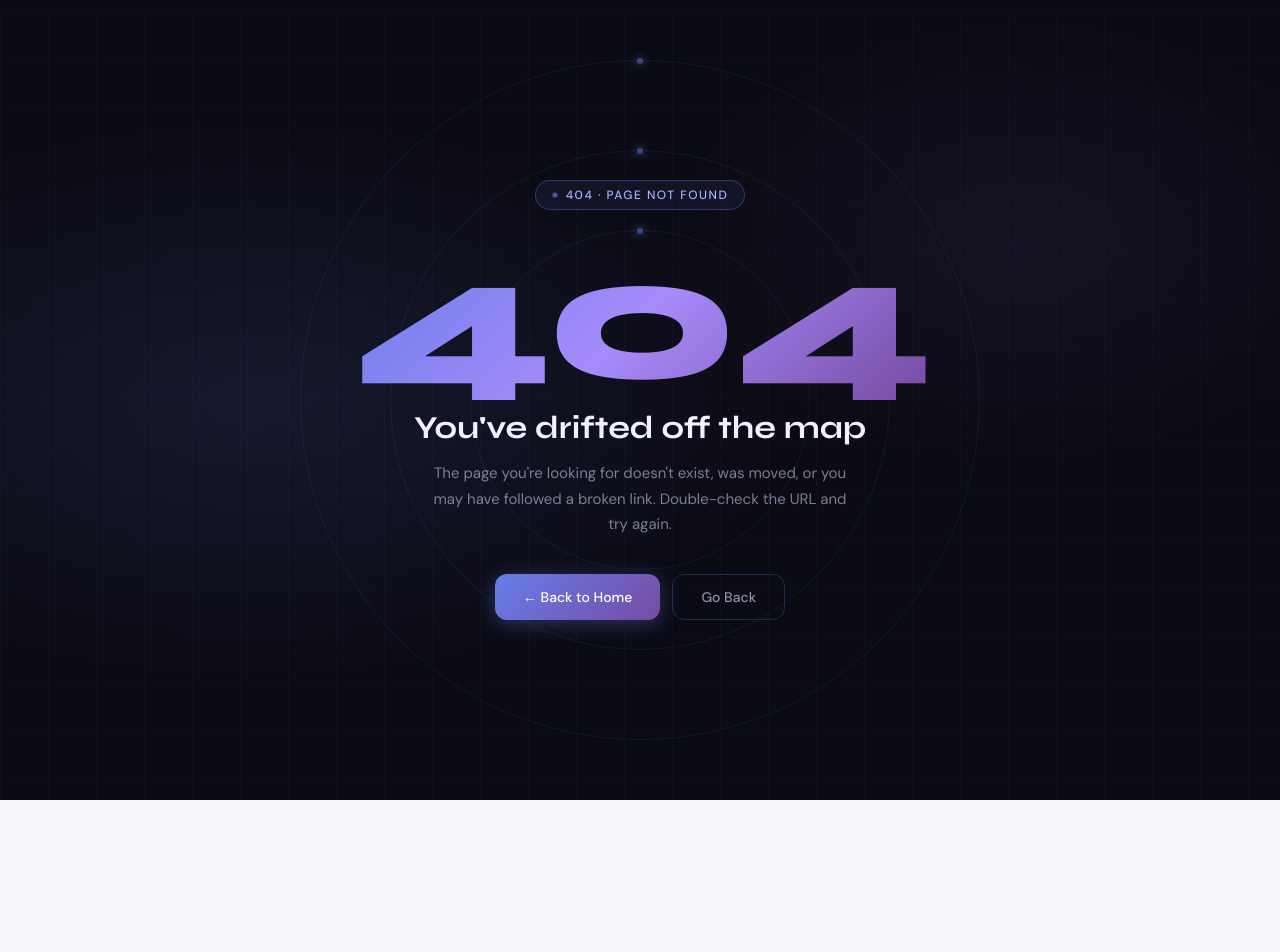
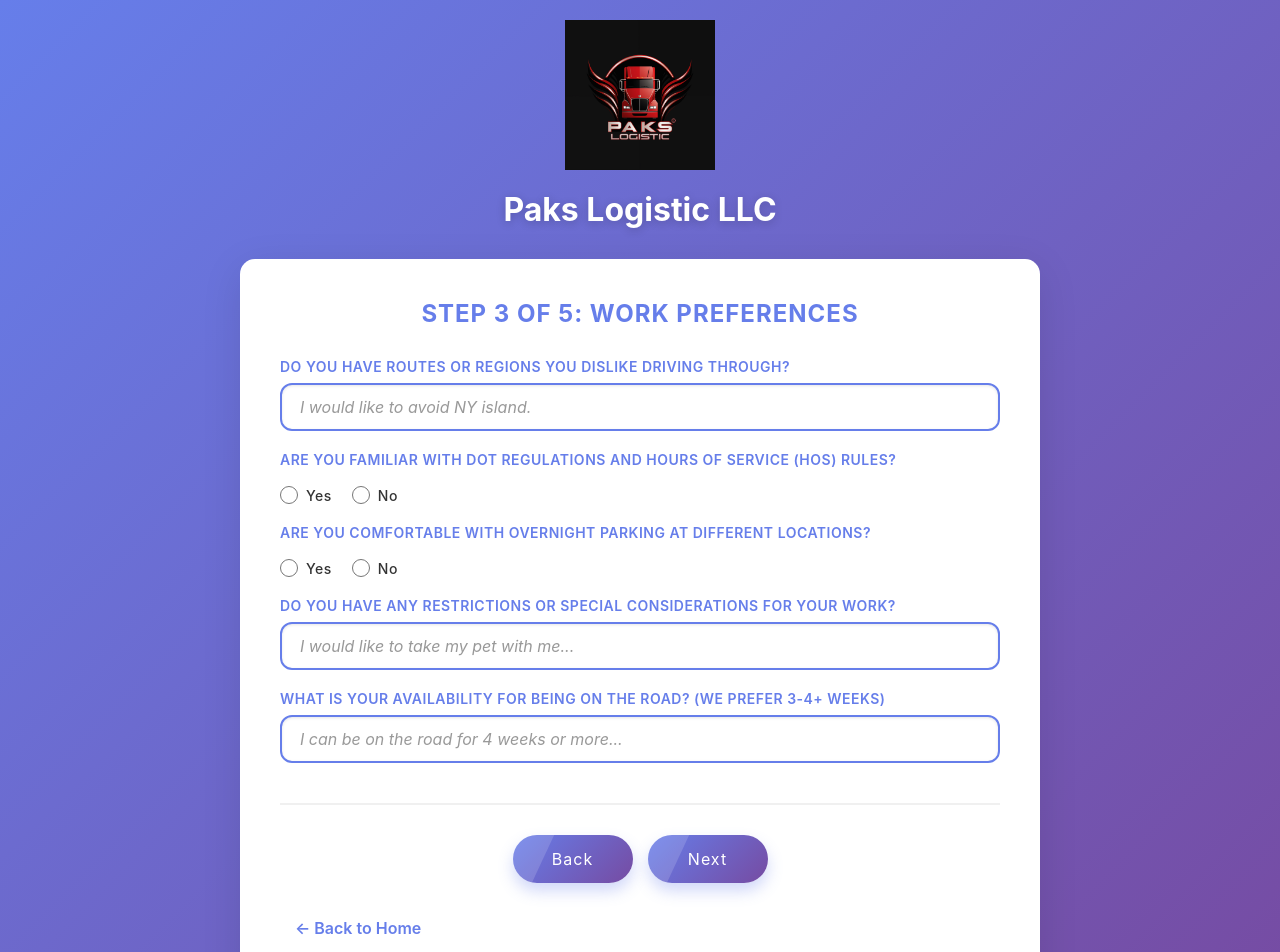
Before and after one commit to Pancake1432/Site-HR-Managment, a React (Vite) app: page /apply/work-preferences in a window 1280 px wide. Shown: the top 952 px of the page. Before the commit the page ends 800 px from the top, so only its background shows below. Built offline with nearby package versions, Linux system fonts and the light colour scheme; sample sign-in values are in the browser's storage.

Commit message:
Better navigation
Fixed so navigation will be separated and not be one single page so it will work better

```diff
--- a/src/App.tsx
+++ b/src/App.tsx
@@ -1,4 +1,4 @@
-import { BrowserRouter as Router, Routes, Route } from 'react-router-dom';
+import { BrowserRouter as Router, Routes, Route, Navigate } from 'react-router-dom';
 import LandingPage from './pages/LandingPage';
 import LoginPage from './pages/LoginPage';
 import Dashboard from './pages/Dashboard';
@@ -17,6 +17,13 @@ import StatementsPage from './pages/components/dashboard/StatementsPage';
 import SalaryPage     from './pages/components/dashboard/SalaryPage';
 import EmployeesPage  from './pages/components/dashboard/EmployeesPage';
 
+import InfoStep             from './pages/components/application/InfoStep';
+import PersonalInfoStep     from './pages/components/application/PersonalInfoStep';
+import DrivingExperienceStep from './pages/components/application/DrivingExperienceStep';
+import WorkPreferencesStep  from './pages/components/application/WorkPreferencesStep';
+import AvailabilityStep     from './pages/components/application/AvailabilityStep';
+import DocumentsStep        from './pages/components/application/DocumentsStep';
+
 function App() {
   return (
     <ErrorBoundary>
@@ -24,7 +31,18 @@ function App() {
         <Routes>
           {/* ── Public routes ── */}
           <Route path="/" element={<LandingPage />} />
-          <Route path="/apply" element={<ApplicationForm />} />
+
+          {/* ── Application form with nested step routes ── */}
+          <Route path="/apply" element={<ApplicationForm />}>
+            {/* /apply  → redirect to /apply/info */}
+            <Route index element={<Navigate to="info" replace />} />
+            <Route path="info"               element={<InfoStep />} />
+            <Route path="personal-info"      element={<PersonalInfoStep />} />
+            <Route path="driving-experience" element={<DrivingExperienceStep />} />
+            <Route path="work-preferences"   element={<WorkPreferencesStep />} />
+            <Route path="availability"       element={<AvailabilityStep />} />
+            <Route path="documents"          element={<DocumentsStep />} />
+          </Route>
 
           {/* ── Auth routes (redirect to dashboard if already logged in) ── */}
           <Route
--- a/src/pages/ApplicationForm.tsx
+++ b/src/pages/ApplicationForm.tsx
@@ -1,28 +1,37 @@
-import { useState } from 'react';
-import { useNavigate } from 'react-router-dom';
+import { useNavigate, useLocation, Outlet } from 'react-router-dom';
 import { ApplicationProvider, useApplicationForm } from './contexts/ApplicationContext';
 import { submitApplication, saveDraft, clearDraft } from './services/applicationService';
-
-import InfoStep from './components/application/InfoStep';
-import PersonalInfoStep from './components/application/PersonalInfoStep';
-import DrivingExperienceStep from './components/application/DrivingExperienceStep';
-import WorkPreferencesStep from './components/application/WorkPreferencesStep';
-import AvailabilityStep from './components/application/AvailabilityStep';
-import DocumentsStep from './components/application/DocumentsStep';
-
+import { useState } from 'react';
 import '../styles/application.css';
 
+// ── Step definitions (order matters) ────────────────────────────────────────
+const STEPS = [
+  { path: 'info',               label: 'Info'               },
+  { path: 'personal-info',      label: 'Personal Info'      },
+  { path: 'driving-experience', label: 'Driving Experience' },
+  { path: 'work-preferences',   label: 'Work Preferences'   },
+  { path: 'availability',       label: 'Availability'       },
+  { path: 'documents',          label: 'Documents'          },
+] as const;
+
+// Derive current step index from URL
+function useCurrentStep() {
+  const { pathname } = useLocation();
+  const slug = pathname.split('/').pop() ?? '';
+  const idx = STEPS.findIndex(s => s.path === slug);
+  return idx === -1 ? 0 : idx;
+}
+
 function ApplicationFormContent() {
-  const navigate = useNavigate();
+  const navigate    = useNavigate();
   const { formData, resetForm } = useApplicationForm();
-  const [currentStep, setCurrentStep] = useState(0);
+  const currentStep = useCurrentStep();
   const [isSubmitting, setIsSubmitting] = useState(false);
 
-  // Validation for each step
+  // ── Validation per step ───────────────────────────────────────────────────
   const isStepValid = (step: number): boolean => {
     switch (step) {
-      case 0:
-        return true; // Info step has no inputs
+      case 0: return true; // Info step has no inputs
 
       case 1: // Personal Information
         return !!(
@@ -59,12 +68,15 @@ function ApplicationFormContent() {
           formData.salaryExpectation.trim()
         );
 
-      case 5: // Documents - NOW OPTIONAL
-        return true; // Always valid, documents are optional
+      case 5: return true; // Documents are optional
 
-      default:
-        return false;
+      default: return false;
     }
+  };
+
+  // ── Navigation helpers ────────────────────────────────────────────────────
+  const goToStep = (index: number) => {
+    navigate(`/apply/${STEPS[index].path}`);
   };
 
   const nextStep = () => {
@@ -72,22 +84,17 @@ function ApplicationFormContent() {
       alert('Please fill in all required fields before proceeding.');
       return;
     }
-
-    if (currentStep < 5) {
-      setCurrentStep(currentStep + 1);
-      // Auto-save draft when moving forward
-      if (currentStep > 0) {
-        saveDraft(formData);
-      }
+    if (currentStep < STEPS.length - 1) {
+      if (currentStep > 0) saveDraft(formData);
+      goToStep(currentStep + 1);
     }
   };
 
   const prevStep = () => {
-    if (currentStep > 0) {
-      setCurrentStep(currentStep - 1);
-    }
+    if (currentStep > 0) goToStep(currentStep - 1);
   };
 
+  // ── Submit ────────────────────────────────────────────────────────────────
   const handleSubmit = async (e: React.FormEvent) => {
     e.preventDefault();
     setIsSubmitting(true);
@@ -96,21 +103,26 @@ function ApplicationFormContent() {
       const result = await submitApplication(formData);
 
       if (result.success) {
-        alert(`✅ Application submitted successfully!\n\nYour application ID is: ${result.applicationId}\n\nWe will review your application and contact you soon.`);
+        alert(
+          `Application submitted successfully!\n\nYour application ID is: ${result.applicationId}\n\nWe will review your application and contact you soon.`
+        );
         clearDraft();
         resetForm();
-        setCurrentStep(0); // Reset to info step
-        navigate('/'); // Navigate to home
+        navigate('/');
       } else {
-        alert(`❌ Failed to submit application:\n\n${result.error}\n\nPlease try again or contact dispatch@pakslogistic.com for assistance.`);
+        alert(
+          `Failed to submit application:\n\n${result.error}\n\nPlease try again or contact dispatch@pakslogistic.com for assistance.`
+        );
       }
     } catch (error) {
-      alert('❌ An error occurred while submitting your application.\n\nPlease try again or contact dispatch@pakslogistic.com');
+      alert('An error occurred while submitting your application.\n\nPlease try again or contact dispatch@pakslogistic.com');
       console.error('Submission error:', error);
     } finally {
       setIsSubmitting(false);
     }
   };
+
+  const isLastStep = currentStep === STEPS.length - 1;
 
   return (
     <div className="application-container">
@@ -120,13 +132,8 @@ function ApplicationFormContent() {
       </div>
 
       <form onSubmit={handleSubmit} className="multi-step-form">
-        {/* Step rendering */}
-        {currentStep === 0 && <InfoStep />}
-        {currentStep === 1 && <PersonalInfoStep />}
-        {currentStep === 2 && <DrivingExperienceStep />}
-        {currentStep === 3 && <WorkPreferencesStep />}
-        {currentStep === 4 && <AvailabilityStep />}
-        {currentStep === 5 && <DocumentsStep />}
+        {/* Step content rendered by nested route */}
+        <Outlet />
 
         {/* Navigation buttons */}
         <div className="navigation">
@@ -136,7 +143,7 @@ function ApplicationFormContent() {
             </button>
           )}
 
-          {currentStep > 0 && currentStep < 5 && (
+          {currentStep > 0 && !isLastStep && (
             <>
               <button type="button" onClick={prevStep} className="btn-secondary">
                 Back
@@ -147,9 +154,14 @@ function ApplicationFormContent() {
             </>
           )}
 
-          {currentStep === 5 && (
+          {isLastStep && (
             <>
-              <button type="button" onClick={prevStep} className="btn-secondary" disabled={isSubmitting}>
+              <button
+                type="button"
+                onClick={prevStep}
+                className="btn-secondary"
+                disabled={isSubmitting}
+              >
                 Back
               </button>
               <button type="submit" className="btn-primary" disabled={isSubmitting}>
```
